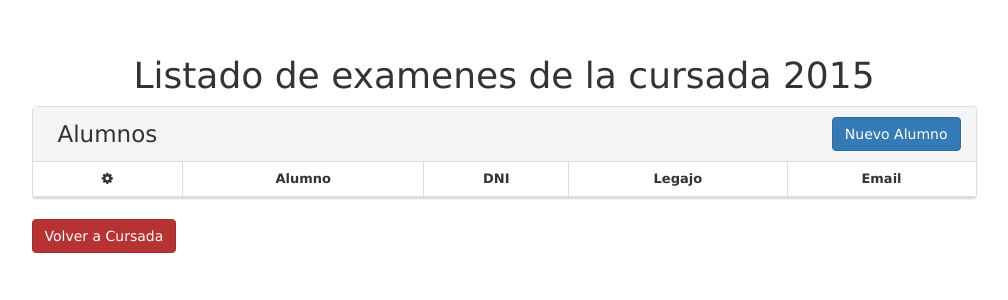
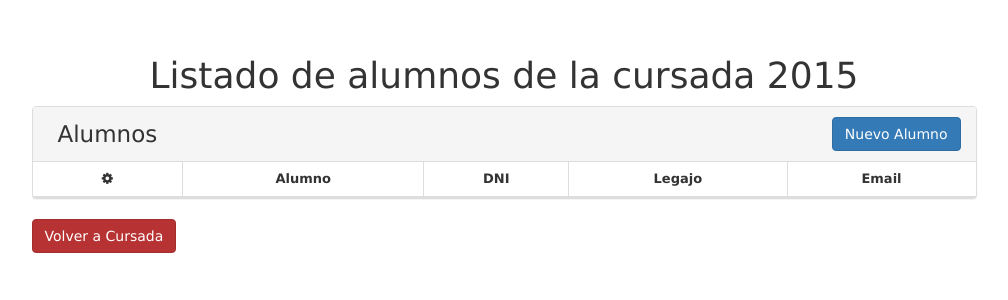
Before and after one commit to SebaRaimondi/ProyectoRuby, a Rails app: page /courses/7/students in a window 1280 px wide. Shown: the part 51-351 px from the top of the page, without its empty margins (151-1159 px from the left). Run offline with Rails 7, Linux system fonts and the light colour scheme; a user stored in the database is signed in; data comes from the database, SQL or seed files in the repository; lists and menus that the app fills with data are empty; style sheets or scripts are compiled from the project's sources; some libraries are stand-ins or nearby versions.

Commit message:
update view

```diff
--- a/app/views/students/index.html.erb
+++ b/app/views/students/index.html.erb
@@ -3,7 +3,7 @@
 <br>
 <div class="container">
     <div class="row">
-        <h1 style="text-align: center;"><%= ("Listado de examenes de la cursada " + @course.year.to_s).html_safe %></h1>
+        <h1 style="text-align: center;"><%= ("Listado de alumnos de la cursada " + @course.year.to_s).html_safe %></h1>
 
         <div class="col-md-10 col-md-offset-1">
             <div class="panel panel-default panel-table">
```
